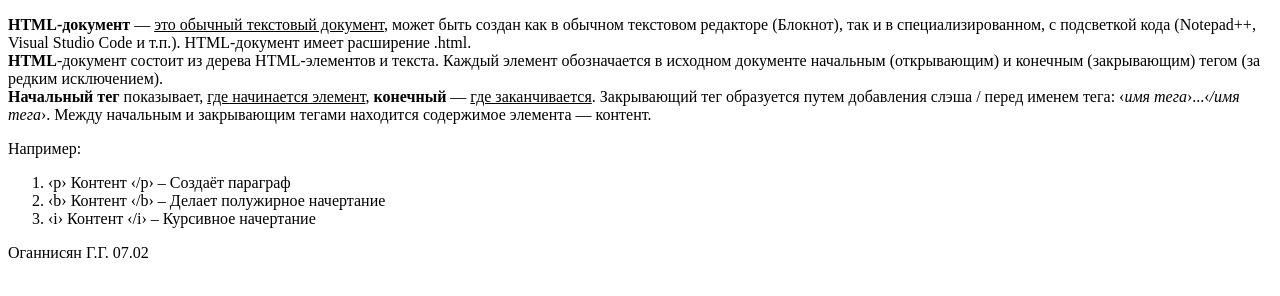
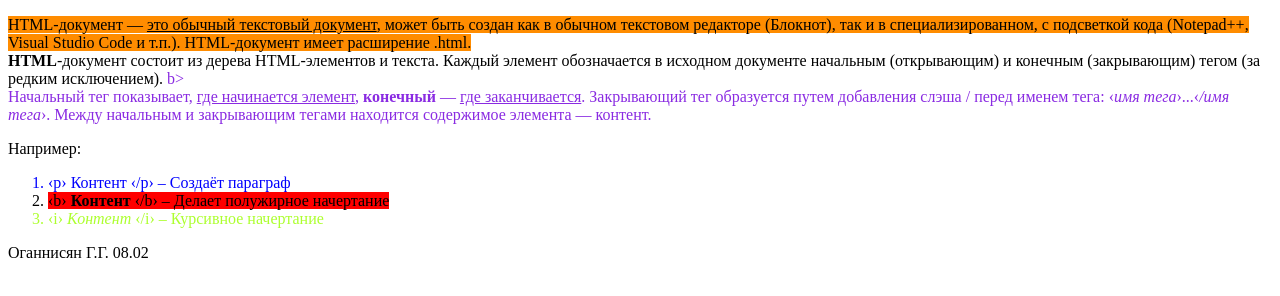
Before and after one commit to OgannicianGrayr/grayr-base-html, a plain HTML site: page base-html/index.html in a window 1280 px wide. Drawn offline with Linux system fonts and the light colour scheme.

Commit message:
feat: update gh-pages

```diff
--- a/base-html/index.html
+++ b/base-html/index.html
@@ -7,22 +7,22 @@
     <title>Document</title>
 </head>
 <body>
-    <p><b>HTML-документ</b> — <u>это обычный текстовый документ</u>, может быть создан как в обычном текстовом редакторе
+    <p><span style="background-color: darkorange;"<b>HTML-документ</b> — <u>это обычный текстовый документ</u>, может быть создан как в обычном текстовом редакторе
         &#40;Блокнот&#41;, так и в специализированном, с подсветкой кода &#40;Notepad++, Visual Studio Code и т.п.&#41;. HTML-документ
-        имеет расширение .html. <br>
+        имеет расширение .html. <br></span>
         <b>HTML</b>-документ состоит из дерева HTML-элементов и текста. Каждый элемент обозначается в исходном
             документе начальным &#40;открывающим&#41; и конечным &#40;закрывающим&#41; тегом &#40;за редким исключением&#41;.
-            <b><br>Начальный тег</b> показывает, <u>где начинается элемент</u>, <b>конечный</b> — <u>где заканчивается</u>. Закрывающий тег образуется
+            <span style="color: blueviolet;">b><br>Начальный тег</b> показывает, <u>где начинается элемент</u>, <b>конечный</b> — <u>где заканчивается</u>. Закрывающий тег образуется
                 путем добавления слэша / перед именем тега: &lsaquo;<i>имя тега</i>&rsaquo;...&lsaquo;<i>/имя тега</i>&rsaquo;. Между начальным и закрывающим тегами
                 находится содержимое элемента — контент.
                 <p>
                     Например:
                 </p>
                 <ol>
-                    <li>&lsaquo;p&rsaquo; Контент &lsaquo;/p&rsaquo; – Создаёт параграф </li>
-                    <li>&lsaquo;b&rsaquo; Контент &lsaquo;/b&rsaquo; – Делает полужирное начертание </li>
-                    <li>&lsaquo;i&rsaquo; Контент &lsaquo;/i&rsaquo; – Курсивное начертание</li>
+                    <span style="color: blue;"><li>&lsaquo;p&rsaquo; Контент &lsaquo;/p&rsaquo; – Создаёт параграф </li></span>
+                    <li><span style="background-color: red;">&lsaquo;b&rsaquo; <b>Контент</b> &lsaquo;/b&rsaquo; – Делает полужирное начертание </li></span>
+                    <span style="color: greenyellow;"><li>&lsaquo;i&rsaquo; <i>Контент</i> &lsaquo;/i&rsaquo; – Курсивное начертание</li></span>
                 </ol>
-                <p>Оганнисян Г.Г. 07.02</p>
+                <p>Оганнисян Г.Г. 08.02</p>
 </body>
 </html>
```
